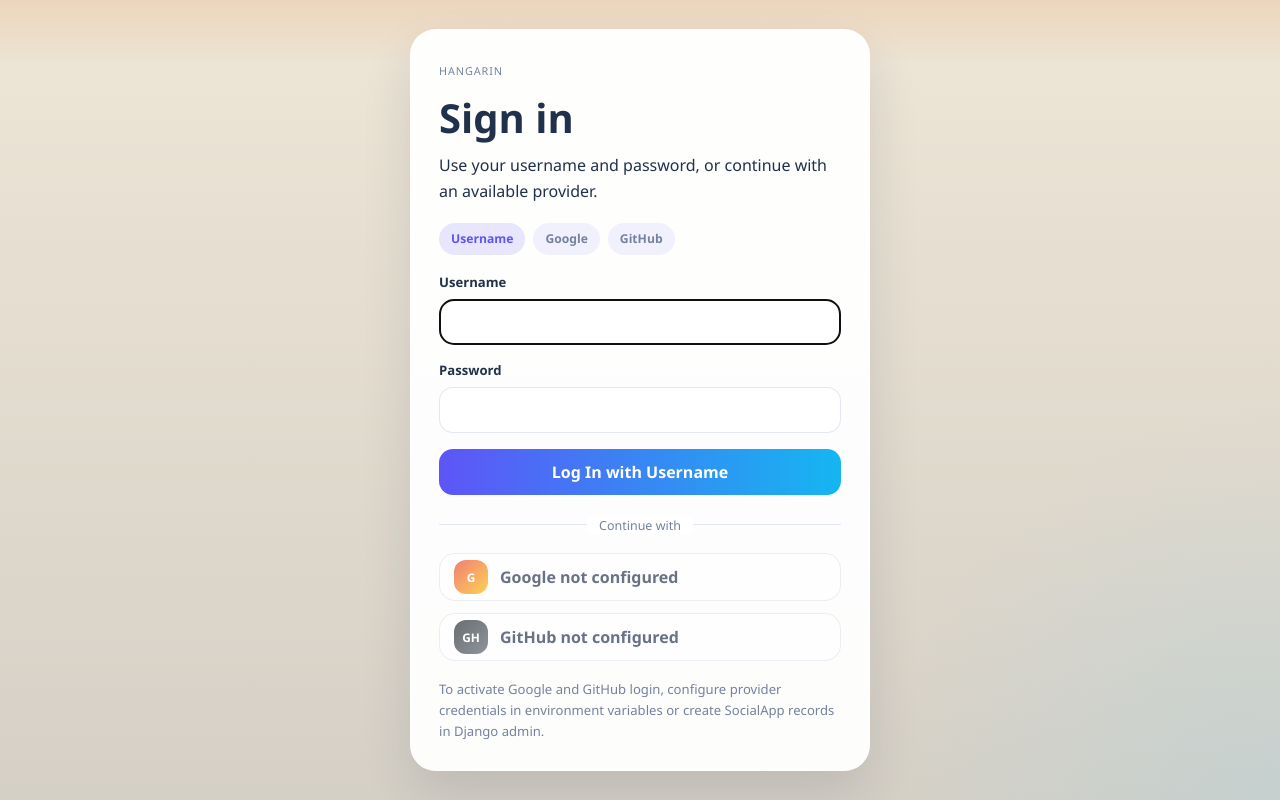
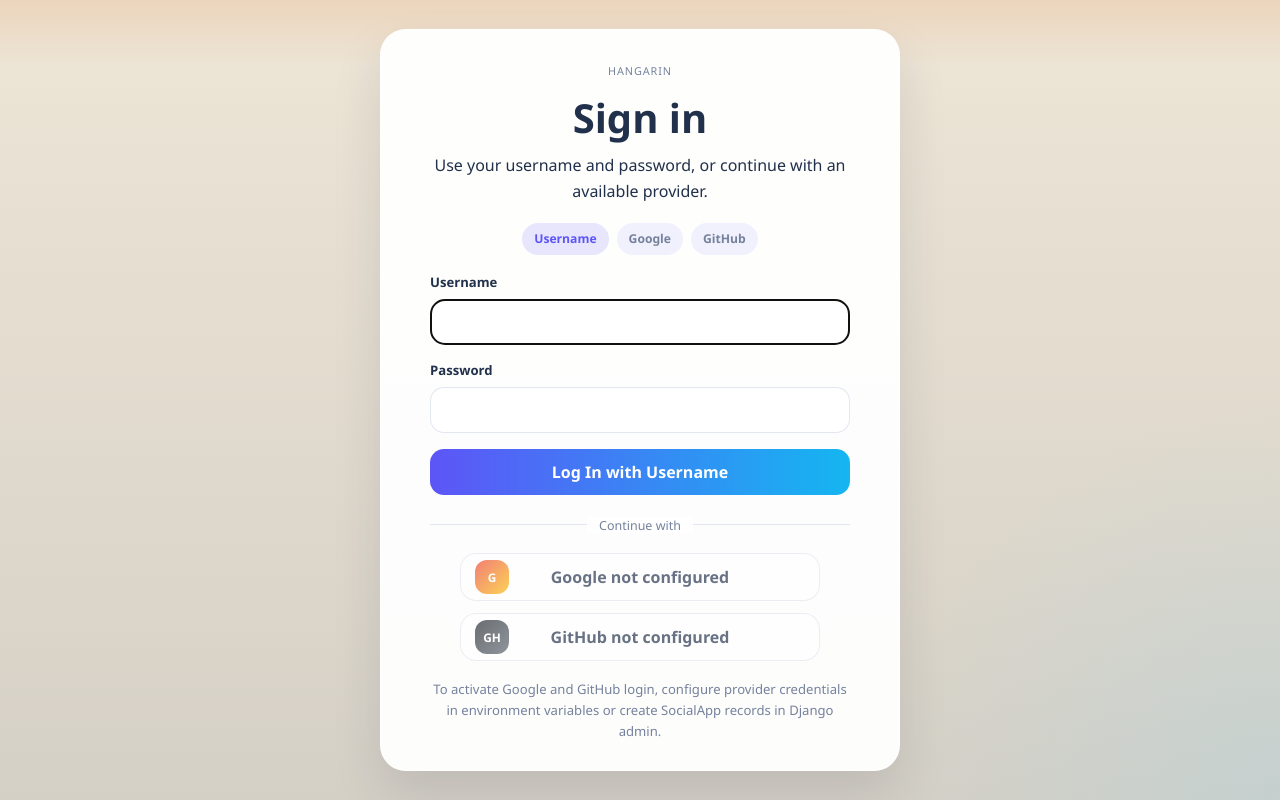
Before and after one commit to niczed06/HANGARIN-, a Django app: page /login/ in a window 1280 px wide. Run offline with Django 5.2, Linux system fonts and the light colour scheme; some libraries are stand-ins or nearby versions.

Commit message:
Center login page layout

```diff
--- a/static/planner/css/dashboard.css
+++ b/static/planner/css/dashboard.css
@@ -588,13 +588,15 @@ h3 {
 }
 
 .login-body {
-    display: grid;
-    place-items: center;
+    display: flex;
+    align-items: center;
+    justify-content: center;
     padding: 24px;
 }
 
 .login-layout {
-    width: min(100%, 460px);
+    width: min(100%, 520px);
+    margin: 0 auto;
 }
 
 .login-panel {
@@ -629,12 +631,27 @@ h3 {
 .social-login-panel {
     display: grid;
     gap: 18px;
+    justify-items: center;
+}
+
+.login-header,
+.login-form,
+.social-separator,
+.social-grid,
+.social-help {
+    width: 100%;
+    max-width: 420px;
+}
+
+.login-header {
+    text-align: center;
 }
 
 .login-tabs {
     display: flex;
     gap: 8px;
     flex-wrap: wrap;
+    justify-content: center;
 }
 
 .login-tab {
@@ -694,6 +711,7 @@ h3 {
 }
 
 .login-submit {
+    width: 100%;
     min-height: 46px;
     border: 0;
     border-radius: 14px;
@@ -729,12 +747,16 @@ h3 {
 .social-grid {
     display: grid;
     gap: 12px;
+    justify-items: center;
 }
 
 .social-btn {
-    display: flex;
+    display: grid;
+    grid-template-columns: 34px 1fr 34px;
     align-items: center;
     gap: 12px;
+    width: 100%;
+    max-width: 360px;
     min-height: 48px;
     padding: 0 14px;
     border-radius: 16px;
@@ -742,6 +764,17 @@ h3 {
     background: rgba(255, 255, 255, 0.92);
     color: var(--ink);
     font-weight: 700;
+    text-align: center;
+}
+
+.social-btn::after {
+    content: "";
+    width: 34px;
+    height: 34px;
+}
+
+.social-btn span:last-child {
+    justify-self: center;
 }
 
 .social-btn.is-disabled {
@@ -774,6 +807,7 @@ h3 {
     color: var(--muted);
     font-size: 0.82rem;
     line-height: 1.6;
+    text-align: center;
 }
 
 @media (max-width: 1240px) {
```
